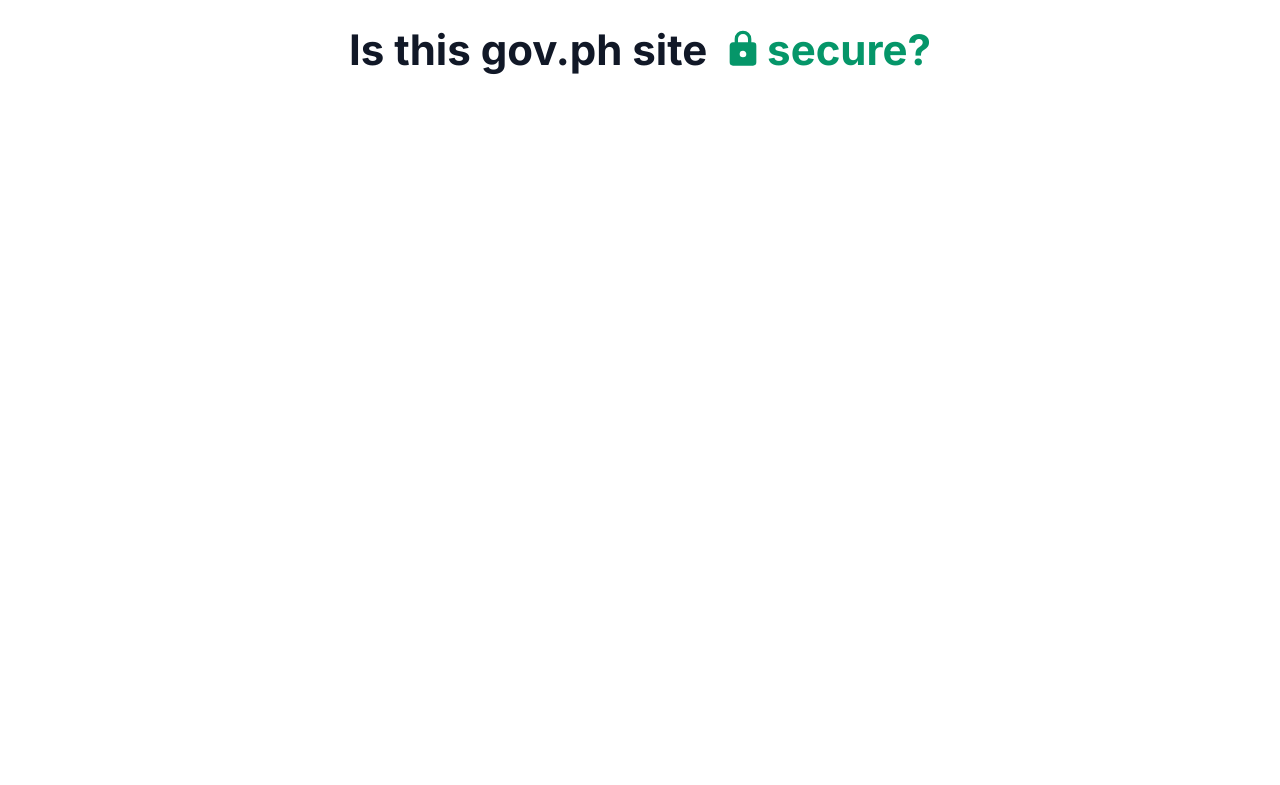
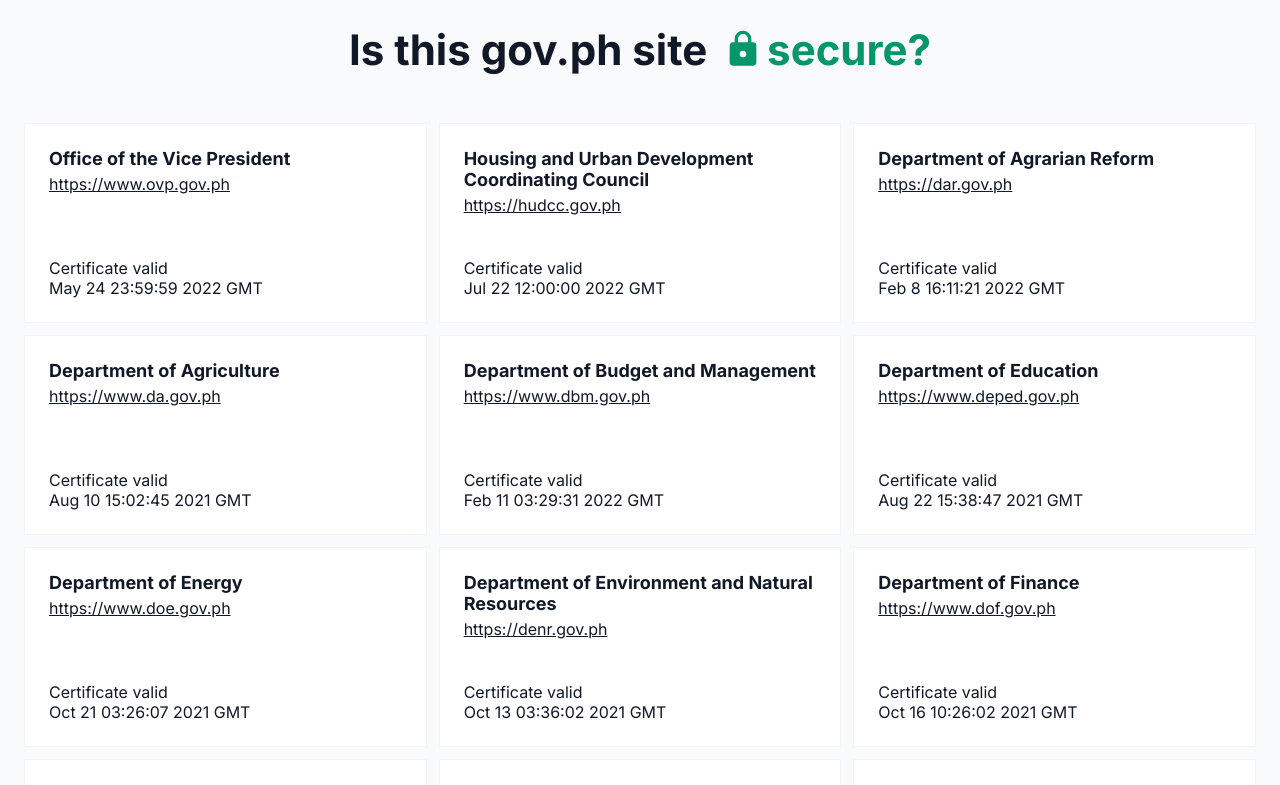
Before and after one commit to arnellebalane/isthisgovphsitesecure.com, a Vue app: page / in a window 1280 px wide. Shown: the top 785 px of the page. Built offline with nearby package versions, Linux system fonts and the light colour scheme.

Commit message:
Add SiteGrid and SiteItem components

```diff
--- a/index.html
+++ b/index.html
@@ -5,7 +5,10 @@
     <meta http-equiv="X-UA-Compatible" content="IE=edge" />
     <meta name="viewport" content="width=device-width, initial-scale=1.0" />
 
-    <link rel="stylesheet" href="https://fonts.googleapis.com/css2?family=Inter:wght@100;300;400;700&display=swap" />
+    <link
+      rel="stylesheet"
+      href="https://fonts.googleapis.com/css2?family=Inter:wght@100;300;400;500;600;700&display=swap"
+    />
 
     <title>Is this gov.ph site secure?</title>
   </head>
--- a/src/components/App.vue
+++ b/src/components/App.vue
@@ -1,7 +1,10 @@
 <template>
   <Header />
+  <SiteGrid :sites="sites" />
 </template>
 
 <script setup>
 import Header from '@components/Header.vue';
+import SiteGrid from '@components/SiteGrid.vue';
+import sites from '@data/sites.json';
 </script>
--- /dev/null
+++ b/src/components/SiteGrid.vue
@@ -0,0 +1,30 @@
+<template>
+  <div class="Wrapper">
+    <ol>
+      <SiteItem v-for="site in sites" :key="site.host" :site="site" />
+    </ol>
+  </div>
+</template>
+
+<script setup>
+import SiteItem from '@components/SiteItem.vue';
+
+defineProps({
+  sites: {
+    type: Array,
+    required: true,
+  },
+});
+</script>
+
+<style scoped>
+ol {
+  display: grid;
+  grid-template-columns: repeat(auto-fit, minmax(30rem, 1fr));
+  grid-auto-rows: 20rem;
+  gap: 1.2rem;
+
+  padding: 0;
+  list-style: none;
+}
+</style>
--- /dev/null
+++ b/src/components/SiteItem.vue
@@ -0,0 +1,81 @@
+<template>
+  <li :class="itemClass">
+    <div class="Site">
+      <h2>{{ site.title }}</h2>
+      <a :href="siteUrl" target="_blank" rel="noopener noreferrer">{{ siteUrl }}</a>
+    </div>
+    <div class="Status">
+      <p>{{ siteStatus }}</p>
+      <time v-if="site.expiry" :datetime="site.expiry">{{ site.expiry }}</time>
+    </div>
+  </li>
+</template>
+
+<script setup>
+import { computed } from 'vue';
+
+const STATUS_VALID = 'VALID';
+const STATUS_INVALID = 'INVALID';
+const STATUS_EXPIRED = 'EXPIRED';
+const STATUS_INSECURE = 'INSECURE';
+const STATUS_UNREACHABLE = 'UNREACHABLE';
+
+const props = defineProps({
+  site: {
+    type: Object,
+    required: true,
+  },
+});
+
+const itemClass = computed(() => {
+  switch (props.site.status) {
+    case STATUS_VALID:
+      return 'valid';
+    case STATUS_INVALID:
+    case STATUS_EXPIRED:
+    case STATUS_INSECURE:
+    case STATUS_UNREACHABLE:
+      return 'danger';
+  }
+});
+
+const siteStatus = computed(() => {
+  switch (props.site.status) {
+    case STATUS_VALID:
+      return 'Certificate valid';
+    case STATUS_INVALID:
+      return 'Certificate invalid';
+    case STATUS_EXPIRED:
+      return 'Certificate expired';
+    case STATUS_INSECURE:
+      return 'Site insecure';
+    case STATUS_UNREACHABLE:
+      return 'Site unreachable';
+  }
+});
+
+const siteUrl = computed(() => {
+  const scheme = props.site.status === STATUS_INSECURE ? 'http://' : 'https://';
+  return scheme + props.site.host;
+});
+</script>
+
+<style scoped>
+li {
+  display: flex;
+  flex-direction: column;
+
+  padding: 2.4rem;
+  border: 1px solid var(--dimmed-200);
+  background-color: var(--inverted);
+}
+
+h2 {
+  margin-bottom: 0.5rem;
+  font-size: 1.8rem;
+}
+
+.Status {
+  margin-top: auto;
+}
+</style>
--- a/src/styles/index.css
+++ b/src/styles/index.css
@@ -8,6 +8,8 @@
 html {
   --main: #111827;
   --inverted: #fff;
+  --dimmed-100: #f9fafb;
+  --dimmed-200: #f3f4f6;
   --primary: #059669;
   --green: #059669;
   --orange: #f59e0b;
@@ -19,10 +21,11 @@ html {
 body {
   min-height: 100vh;
   font-family: 'Inter', sans-serif;
-  font-size: 1.8rem;
+  font-size: 1.6rem;
   -webkit-font-smoothing: antialiased;
   -moz-osx-font-smoothing: grayscale;
   color: var(--main);
+  background-color: var(--dimmed-100);
 }
 
 a,
@@ -33,7 +36,6 @@ button {
 }
 
 .Wrapper {
-  max-width: 80rem;
   padding: 2.4rem;
   margin: 0 auto;
 }
```
